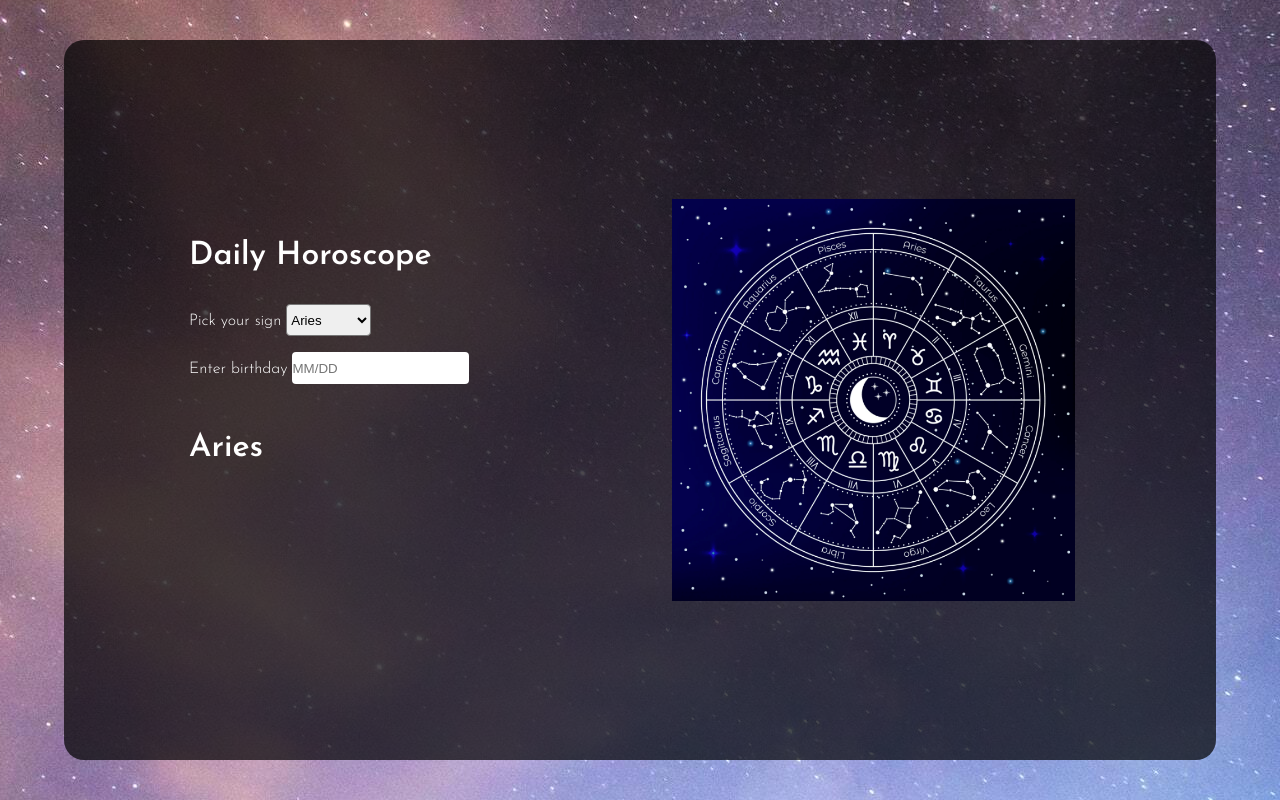
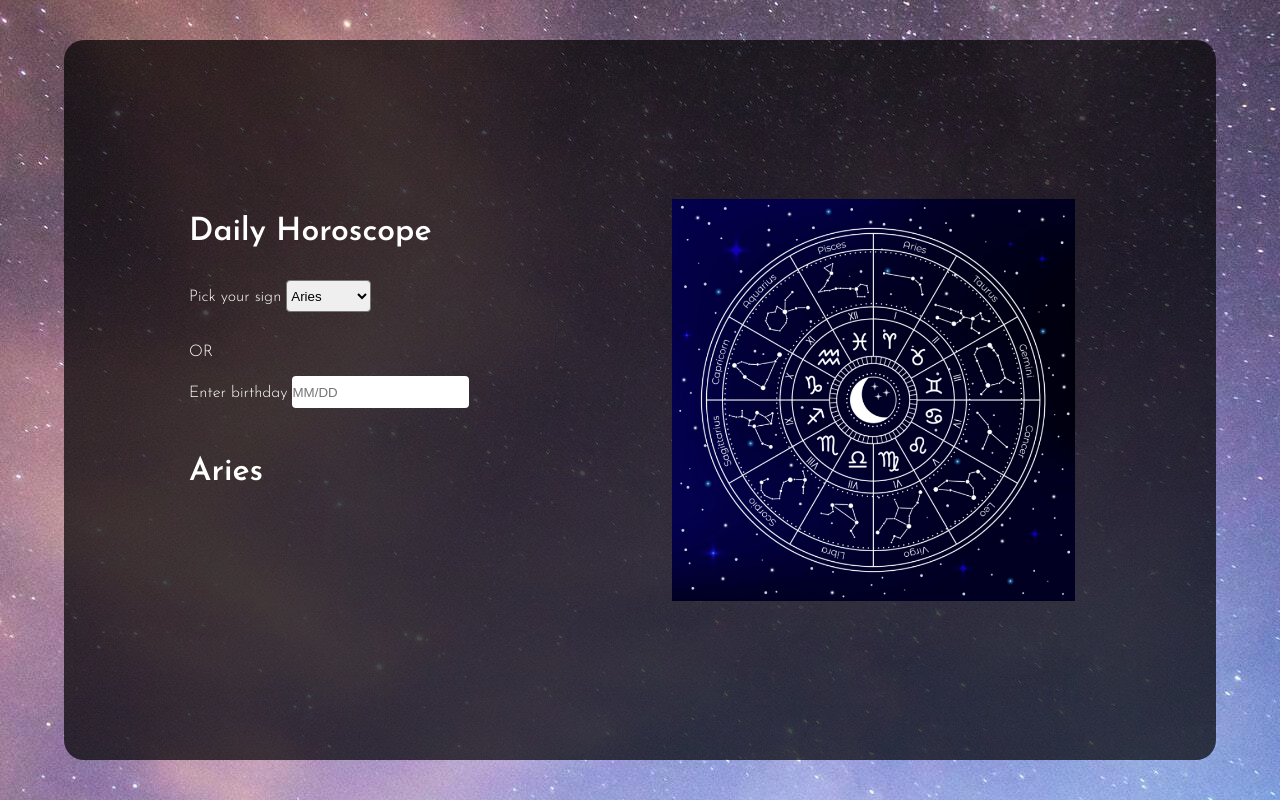
Before and after one commit to CodingClauds/Horoscoped, a plain HTML site: page index.html in a window 1280 px wide. Drawn offline with Linux system fonts and the light colour scheme; no server answers.

Commit message:
Added additional div and styling the decision making more appropriate for UX

```diff
--- a/index.html
+++ b/index.html
@@ -42,6 +42,10 @@
               </select>
               </div>
 
+              <div class="form__decision">
+                <p class="form__decision-text">OR</p>
+              </div>
+
               <div class="form__birthday-inputs">
               <label for="birthday">Enter birthday</label>
               <input
--- a/styles.scss
+++ b/styles.scss
@@ -104,6 +104,10 @@ label {
     width: 100%;
     padding-bottom: 1rem;
   }
+
+  &__decision {
+      padding: 1em 0;
+    }
 }
 
 .sign-input {
@@ -111,6 +115,7 @@ label {
   border-radius: 0.25rem;
 }
 
+
 .birthday-input {
   height: 2rem;
   border-radius: 0.25rem;
```
Also changed, not shown: styles.css.
